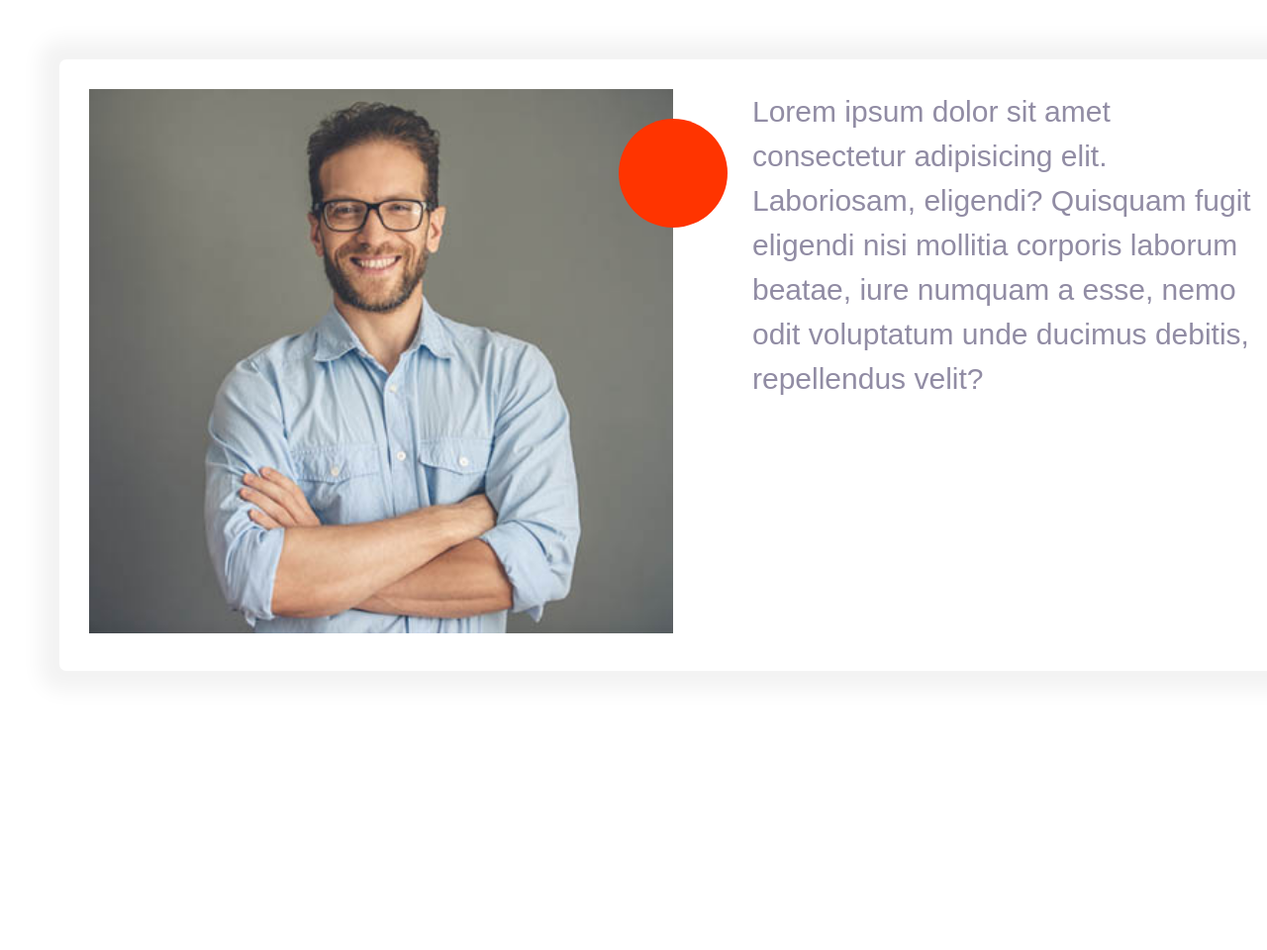
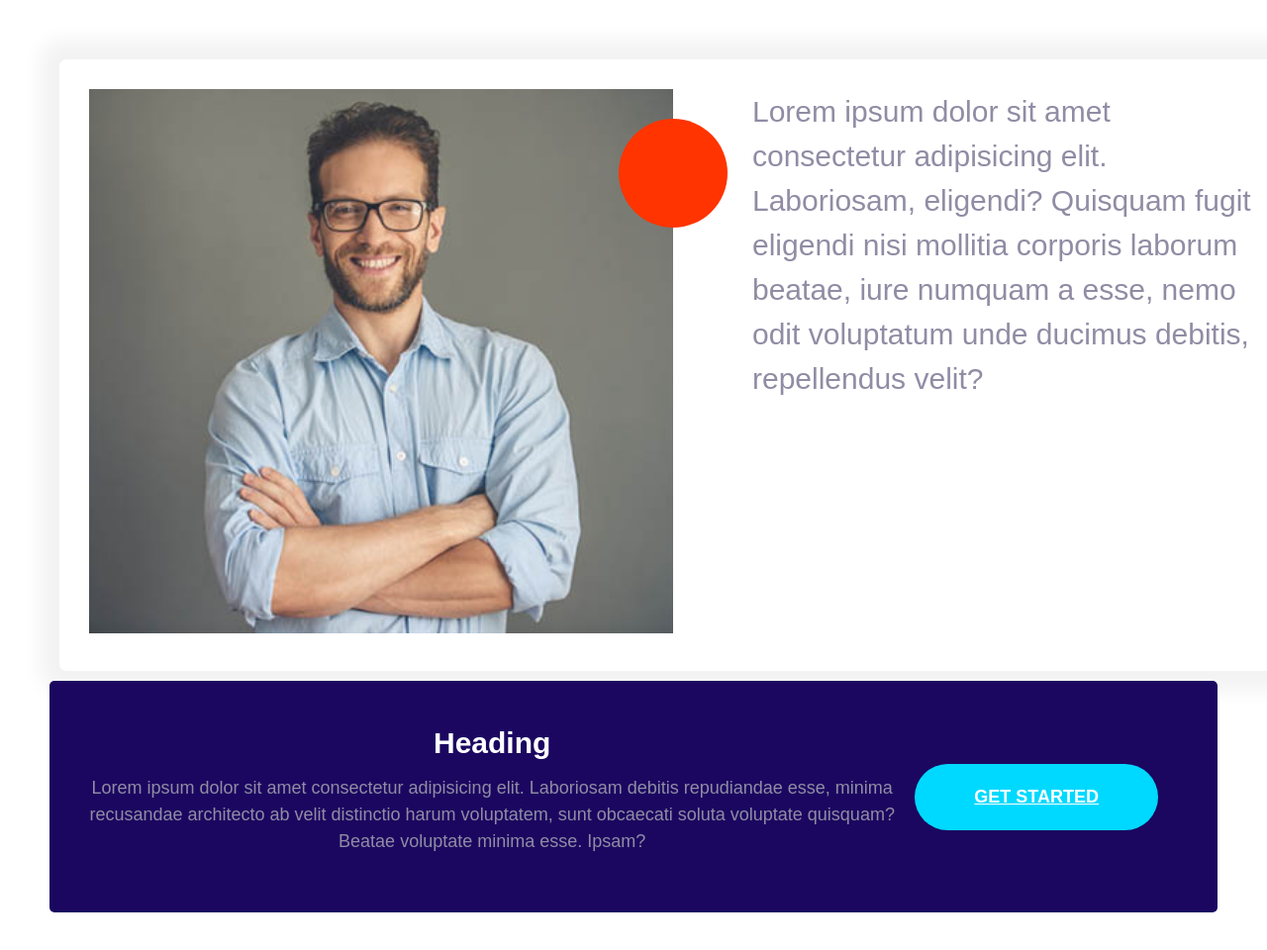
Before and after one commit to AzeemPervez/Web_Project, a plain HTML site: page Web-cards/index.html in a window 1280 px wide. Shown: the whole page at 99% size. Before the commit the page ends 800 px from the top, so only its background shows below. Drawn offline with Linux system fonts and the light colour scheme.

Commit message:
callout-grid

```diff
--- a/Web-cards/css/styles.css
+++ b/Web-cards/css/styles.css
@@ -133,6 +133,10 @@ p{
 }
 .btn--accent:hover{
     background:#7c1a02;
+}
+.btn--stretched{
+    padding-left: 6rem;
+    padding-right: 6rem;
 }
 .btn--block{
     width: 100%;
@@ -272,6 +276,17 @@ color: #fff;
     padding-left: 8rem !important;
     font-size: 3rem;
     }
+    .callout .grid--1x2{
+        grid-template-columns: 1fr auto;
+    }
+    .callout__content{
+        text-align: left;
+
+    }
+    .callout .btn{
+        justify-self: start;
+        margin: 0 2rem;
+    }
 }
 @media screen and (min-width:1024px) {
     .plan {
@@ -370,3 +385,25 @@ color: #fff;
     padding-left: 1rem;
     font-size: 3rem;
 }
+/*Callouts*/
+.callout{
+    padding: 4rem;
+    border-radius: 5px;
+    background: var(--color-headings);
+}
+.callout--primary{
+    background: var(--color-primary);
+    color: #fff;
+}
+.callout__heading{
+    color: #fff;
+    margin-top: 0;
+    font-size: 3rem;
+}
+.callout .btn{
+    justify-self: center;
+    align-self: center;
+}
+.callout__content{
+    text-align: center;
+}
--- a/Web-cards/index.html
+++ b/Web-cards/index.html
@@ -118,5 +118,19 @@
         </p>
       </div>
     </div>
+    <div class="callout callout-primary">
+      <div class="grid grid--1x2">
+        <div class="callout__content">
+          <h2 class="callout__heading">Heading</h2>
+          <p>
+            Lorem ipsum dolor sit amet consectetur adipisicing elit. Laboriosam
+            debitis repudiandae esse, minima recusandae architecto ab velit
+            distinctio harum voluptatem, sunt obcaecati soluta voluptate
+            quisquam? Beatae voluptate minima esse. Ipsam?
+          </p>
+        </div>
+        <a href="#" class="btn btn--secondary btn--stretched">Get Started</a>
+      </div>
+    </div>
   </body>
 </html>
```
